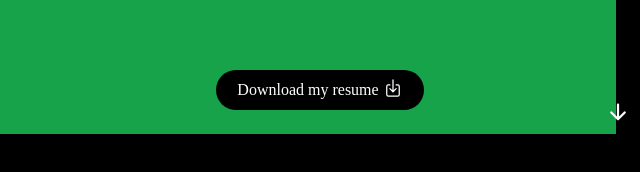
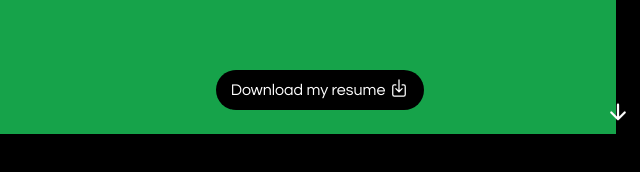
Before and after one commit to SeijuuroShin6/Rehda_Pouillet_Portfolio_EN, a website: page index.html in a window 1280 px wide. Shown: the part 666-838 px from the top of the page, 24-664 px from the left. Drawn offline with nearby package versions, Linux system fonts and the light colour scheme.

Commit message:
Final Commit

```diff
--- a/index.html
+++ b/index.html
@@ -20,7 +20,7 @@
     <div data-aos="fade-right" class="h-1/2 w-full md:h-full md:w-1/2 flex flex-col items-center justify-center bg-green-600 relative">
        <img src="assets/img/trident.png" alt="logo" height="60" width="60" class="absolute left-3 md:left-10 top-6 md:top-10">
        <img src="assets/img/Green_1.png" alt="my-face" height="300" width="300" class="hover:scale-110 transition duration-300 ease-in-out pt-24 md:pt-0">
-       <a style="font-family: Clash Display;" href="assets/pdf/CV_POUILLET-Rehda_Développeur Informatique.pdf" download="CV_POUILLET REHDA Développeur"><button class="absolute bottom-3 md:bottom-6 left-[30%] md:left-24 lg:left-60 h-6 md:h-10 w-40 md:w-52 flex flex-row items-center justify-center text-center text-xs md:text-base text-white gap-x-1 bg-black rounded-full hover:text-green-600">Download my resume<ion-icon class="h-4 md:h-5 w-4 md:w-5 text-white pb-1" name="download-outline"></ion-icon></button></a>
+       <a style="font-family: Questrial, serif;" href="assets/pdf/CV_POUILLET-Rehda_Développeur Informatique.pdf" download="CV_POUILLET REHDA Développeur"><button class="absolute bottom-3 md:bottom-6 left-[30%] md:left-24 lg:left-60 h-6 md:h-10 w-40 md:w-52 flex flex-row items-center justify-center text-center text-xs md:text-base text-white gap-x-1 bg-black rounded-full hover:text-green-600">Download my resume<ion-icon class="h-4 md:h-5 w-4 md:w-5 text-white pb-1" name="download-outline"></ion-icon></button></a>
     </div>
 
     <div class="h-1/2 w-full md:h-full md:w-1/2 flex flex-col items-center justify-center bg-black">
```
